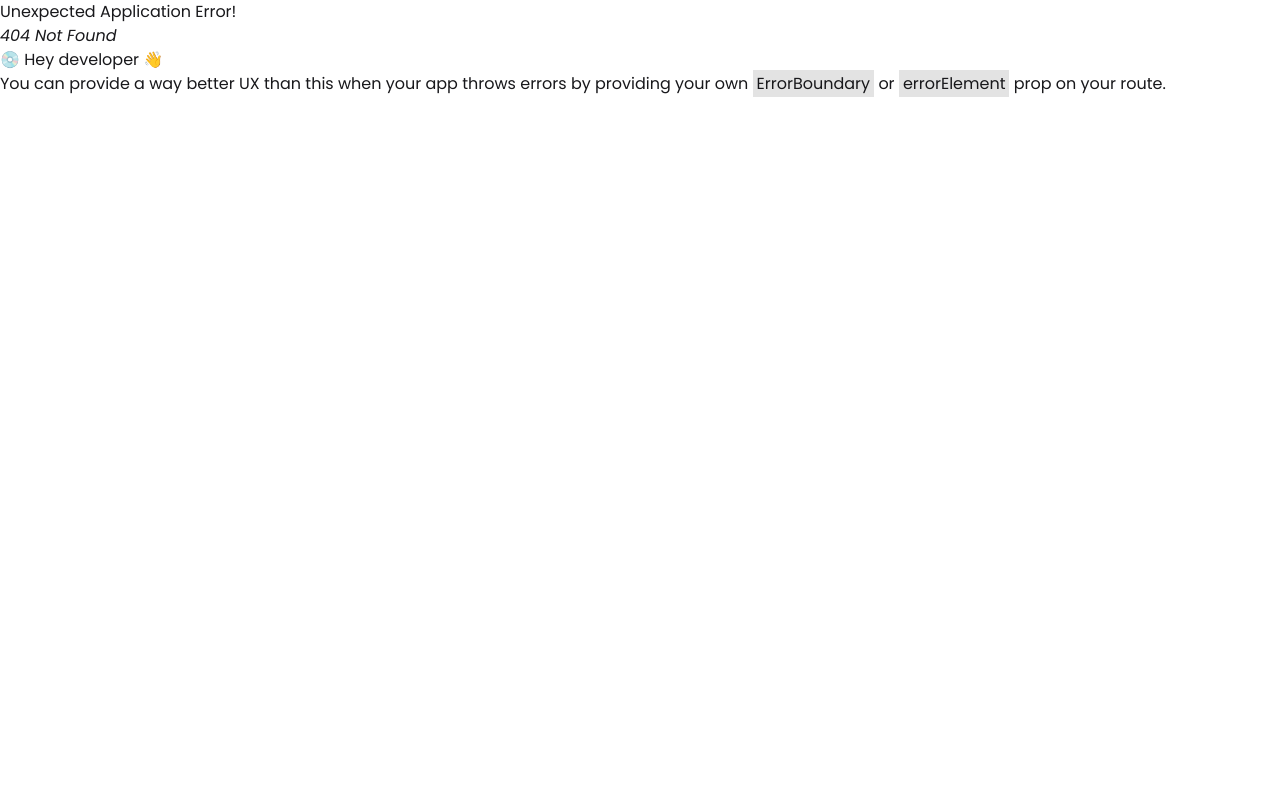
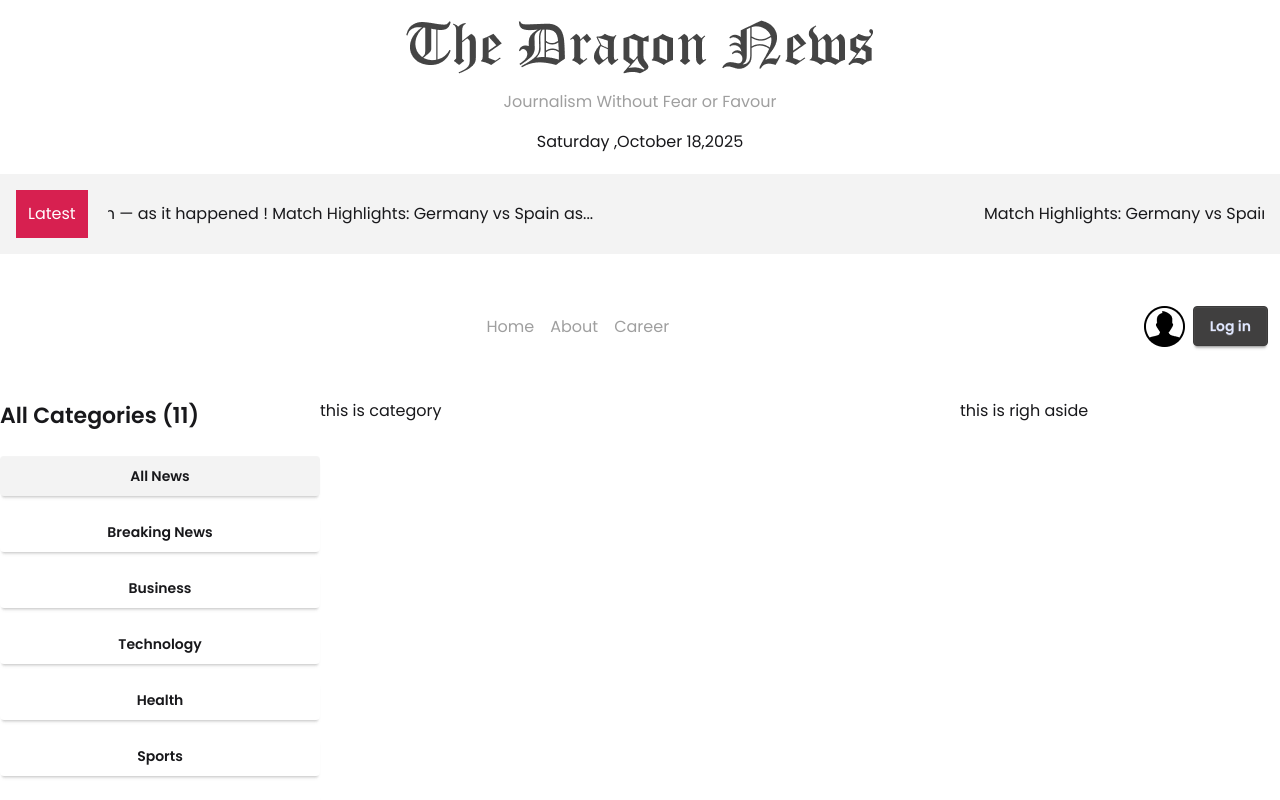
Before and after one commit to Sudipto-Sen-Gupto/Dragon-newspaper-project-react, a React (Vite) app: page /category/0 in a window 1280 px wide. Before the commit this address had no page. Shown: the top 800 px of the page. Built offline with nearby package versions, Linux system fonts and the light colour scheme.

Commit message:
category data install

```diff
--- a/src/App.css
+++ b/src/App.css
@@ -19,3 +19,7 @@
 *{
   font-family: "Poppins", sans-serif;
 }
+
+a.active{
+  @apply bg-base-300
+}
--- /dev/null
+++ b/src/component/category/Category.jsx
@@ -0,0 +1,21 @@
+import React, { use } from 'react';
+import { NavLink } from 'react-router';
+
+const category=fetch('/categories.json').then(res=>res.json())
+
+const Category = () => {
+    const data=use(category);
+    console.log(data);
+    return (
+        <div>
+            <h1 className='text-[22px] font-semibold'>All Categories ({data.length})</h1>
+            <div className='grid columns-1 my-4'>
+                {
+                    data.map(cat=><NavLink key={cat.id} to={`category/${cat.id}`} className={"my-2 btn bg-white border-0 hover:bg-base-300"}>{cat.name}</NavLink>)
+                }
+            </div>
+        </div>
+    );
+};
+
+export default Category;
--- a/src/component/header/Header.jsx
+++ b/src/component/header/Header.jsx
@@ -6,7 +6,7 @@ const Header = () => {
         <div className='max-w-[1400px] mx-auto text-center my-5'>
             <img src={logo} alt="" className='mx-auto' />
             <h1 className='text-base-200 my-4'>Journalism Without Fear or Favour</h1>
-            <p>{format(new Date(),"EEEE ,MMMM d,YYY")}</p>
+            <p>{format(new Date(),"EEEE ,MMMM d,yyy")}</p>
 
 
         </div>
--- /dev/null
+++ b/src/component/home/Home.jsx
@@ -0,0 +1,11 @@
+import React from 'react';
+
+const Home = () => {
+    return (
+        <div>
+            this is home
+        </div>
+    );
+};
+
+export default Home;
--- /dev/null
+++ b/src/component/left/Leftaside.jsx
@@ -0,0 +1,14 @@
+import React, { Suspense } from 'react';
+import Category from '../category/Category';
+
+const Leftaside = () => {
+    return (
+        <div>
+          <Suspense>
+             <Category></Category>
+          </Suspense>
+        </div>
+    );
+};
+
+export default Leftaside;
--- /dev/null
+++ b/src/component/marquee/Marquee.jsx
@@ -0,0 +1,17 @@
+import React from 'react';
+import Marquee from 'react-fast-marquee';
+const Marqueee = () => {
+    return (
+        <div>
+            <section className='flex items-center text-center bg-base-300 p-4 gap-5'>
+                <p className='bg-secondary text-white p-3'>Latest</p>
+               <Marquee pauseOnHover={true} >
+                <p>Match Highlights: Germany vs Spain — as it happened   !   Match Highlights: Germany vs Spain as...</p>
+              </Marquee>
+              </section>
+
+        </div>
+    );
+};
+
+export default Marqueee;
--- /dev/null
+++ b/src/component/navbar/Navbar.jsx
@@ -0,0 +1,23 @@
+import React from 'react';
+import { NavLink } from 'react-router';
+import github from "../../assets/user.png"
+const Navbar = () => {
+    return (
+        <div>
+            <section className='flex justify-between items-center my-10 p-3'>
+                <div className='nav-start'></div>
+                <nav className='nav-main flex gap-4 text-base-200'>
+                  <NavLink to={'/'}>Home</NavLink>
+                  <NavLink to={'about'}>About</NavLink>
+                  <NavLink to={'career'}>Career</NavLink>
+                </nav>
+                <div className='nav-end flex gap-2'>
+                  <img src={github} alt="" />
+                  <button className='btn btn-primary'>Log in</button>
+                </div>
+              </section>
+        </div>
+    );
+};
+
+export default Navbar;
--- /dev/null
+++ b/src/component/rigtaside/Rightaside.jsx
@@ -0,0 +1,11 @@
+import React from 'react';
+
+const Rightaside = () => {
+    return (
+        <div>
+            this is righ aside
+        </div>
+    );
+};
+
+export default Rightaside;
--- a/src/layout/homelayout/Homelayout.jsx
+++ b/src/layout/homelayout/Homelayout.jsx
@@ -1,40 +1,34 @@
 import React from 'react';
 import Header from '../../component/header/Header';
 import { NavLink, Outlet } from 'react-router';
-import github from "../../assets/user.png"
-import Marquee from 'react-fast-marquee';
+import Marqueee from '../../component/marquee/Marquee';
+import Navbar from '../../component/navbar/Navbar';
+import Leftaside from '../../component/left/Leftaside';
+import Rightaside from '../../component/rigtaside/Rightaside';
+
 const Homelayout = () => {
     return (
         <div className='max-w-[1400px] mx-auto'>
           <header>
               <Header></Header>
-              <section className='flex items-center text-center bg-base-300 p-4 gap-5'>
-                <p className='bg-secondary text-white p-3'>Latest</p>
-              <Marquee pauseOnHover={true} >
-                <p>Match Highlights: Germany vs Spain — as it happened   !   Match Highlights: Germany vs Spain as...</p>
-              </Marquee>
-              </section>
-              <section className='flex justify-between items-center my-10 p-3'>
-                <div className='nav-start'></div>
-                <nav className='nav-main flex gap-4 text-base-200'>
-                  <NavLink to={'/'}>Home</NavLink>
-                  <NavLink to={'about'}>About</NavLink>
-                  <NavLink to={'career'}>Career</NavLink>
-                </nav>
-                <div className='nav-end flex gap-2'>
-                  <img src={github} alt="" />
-                  <button className='btn btn-primary'>Log in</button>
-                </div>
-              </section>
+              <Marqueee></Marqueee>
+              <Navbar></Navbar>
+
           </header>
 
 
-          <main>
-            <section className='left_nav'></section>
-            <section className='main'>
+          <main className='grid grid-cols-12'>
+
+              <aside className='left col-span-3'>
+                <Leftaside></Leftaside>
+              </aside>
+
+            <section className='main col-span-6'>
                 <Outlet></Outlet>
             </section>
-            <section className='right-nav'></section>
+            <aside className='right col-span-3'>
+             <Rightaside></Rightaside>
+            </aside>
           </main>
         </div>
     );
--- a/src/layout/router/router.jsx
+++ b/src/layout/router/router.jsx
@@ -1,10 +1,22 @@
 import React from 'react';
 import { createBrowserRouter } from 'react-router';
 import Homelayout from '../homelayout/Homelayout';
+import Home from '../../component/home/Home';
+import Category from '../../component/category/Category';
+import Categorynews from '../../pages/categorynews/Categorynews';
 
 export const router = createBrowserRouter([
     {
            path:'/',
-           Component:Homelayout
+           Component:Homelayout,
+           children:[
+            {
+                index:true,
+                Component:Home
+            },{
+                path:"/category/:id",
+                Component:Categorynews
+            }
+           ]
     }
 ])
--- /dev/null
+++ b/src/pages/categorynews/Categorynews.jsx
@@ -0,0 +1,11 @@
+import React from 'react';
+
+const Categorynews = () => {
+    return (
+        <div>
+            this is category
+        </div>
+    );
+};
+
+export default Categorynews;
```
Also changed, not shown: src/component/category/cat.css (added).
